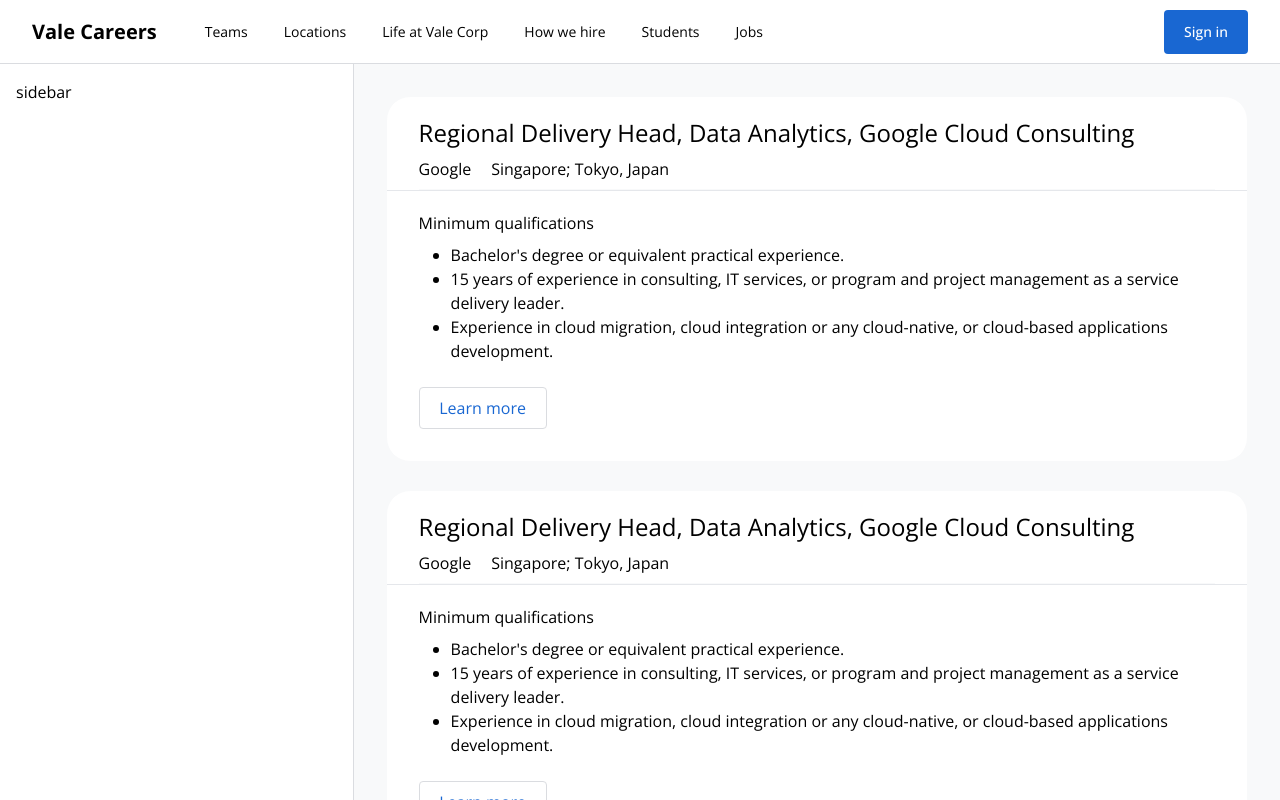
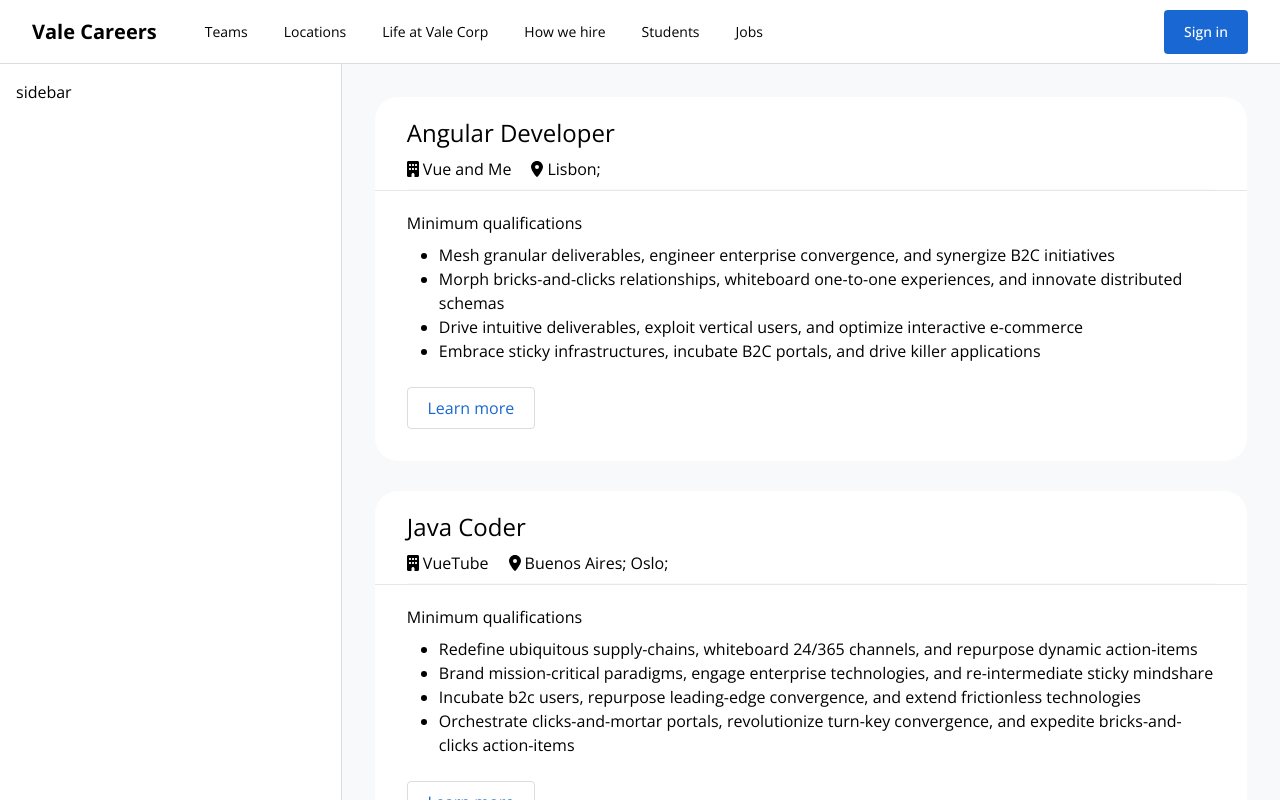
Before and after one commit to victorhdv/job-search, a Vue app: page /#/jobs/results in a window 1280 px wide. Shown: the top 800 px of the page. Built offline with nearby package versions, Linux system fonts and the light colour scheme; data requests are answered from the project's data file.

Commit message:
criando teste para joblistings e adicionando icones

```diff
--- a/package.json
+++ b/package.json
@@ -9,7 +9,6 @@
     "preview": "vite preview",
     "test": "vitest --environment jsdom --coverage",
     "lint": "eslint . --ext .vue,.js,.jsx,.cjs,.mjs --fix --ignore-path .gitignore",
-    "format": "prettier --write src/",
     "back": "json-server --watch db.json"
   },
   "dependencies": {
--- a/src/components/JobResults/JobListing.vue
+++ b/src/components/JobResults/JobListing.vue
@@ -5,32 +5,40 @@
     >
       <div class="mx-8 border-b border-solid border-brand-gray-2 pb-2 pt-5">
         <h2 class="mb-2 text-2xl">
-          Regional Delivery Head, Data Analytics, Google Cloud Consulting
+          {{ job.title }}
         </h2>
         <div class="flex flex-row align-middle">
           <div class="mr-5">
-            <span>Google</span>
+            <font-awesome-icon :icon="['fas', 'building']" class="mr-1" />
+            <span>{{ job.organization }}</span>
           </div>
 
           <div>
-            <span>Singapore; Tokyo, Japan</span>
+            <ul>
+              <font-awesome-icon :icon="['fas', 'location-dot']" class="mr-1" />
+              <li
+                v-for="location in job.locations"
+                :key="location"
+                class="mr-1 inline-block"
+              >
+                {{ location }};
+              </li>
+            </ul>
           </div>
         </div>
       </div>
       <hr />
+
       <div class="px-8 py-4">
         <div>
           <h3 class="mb-2 mt-1">Minimum qualifications</h3>
           <div>
             <ul class="list-disc pl-8">
-              <li>Bachelor's degree or equivalent practical experience.</li>
-              <li>
-                15 years of experience in consulting, IT services, or program
-                and project management as a service delivery leader.
-              </li>
-              <li>
-                Experience in cloud migration, cloud integration or any
-                cloud-native, or cloud-based applications development.
+              <li
+                v-for="qualification in job.minimumQualifications"
+                :key="qualification"
+              >
+                {{ qualification }}
               </li>
             </ul>
           </div>
--- a/src/main.js
+++ b/src/main.js
@@ -11,10 +11,14 @@ import { library } from "@fortawesome/fontawesome-svg-core";
 import { FontAwesomeIcon } from "@fortawesome/vue-fontawesome";
 
 /* import specific icons */
-import { faSearch } from "@fortawesome/free-solid-svg-icons";
+import {
+  faSearch,
+  faLocationDot,
+  faBuilding,
+} from "@fortawesome/free-solid-svg-icons";
 
 /* add icons to the library */
-library.add(faSearch);
+library.add(faSearch, faLocationDot, faBuilding);
 
 createApp(App)
   .use(router)
```
Also changed, not shown: 1 other file (tests, documents, lock files or other folders).
